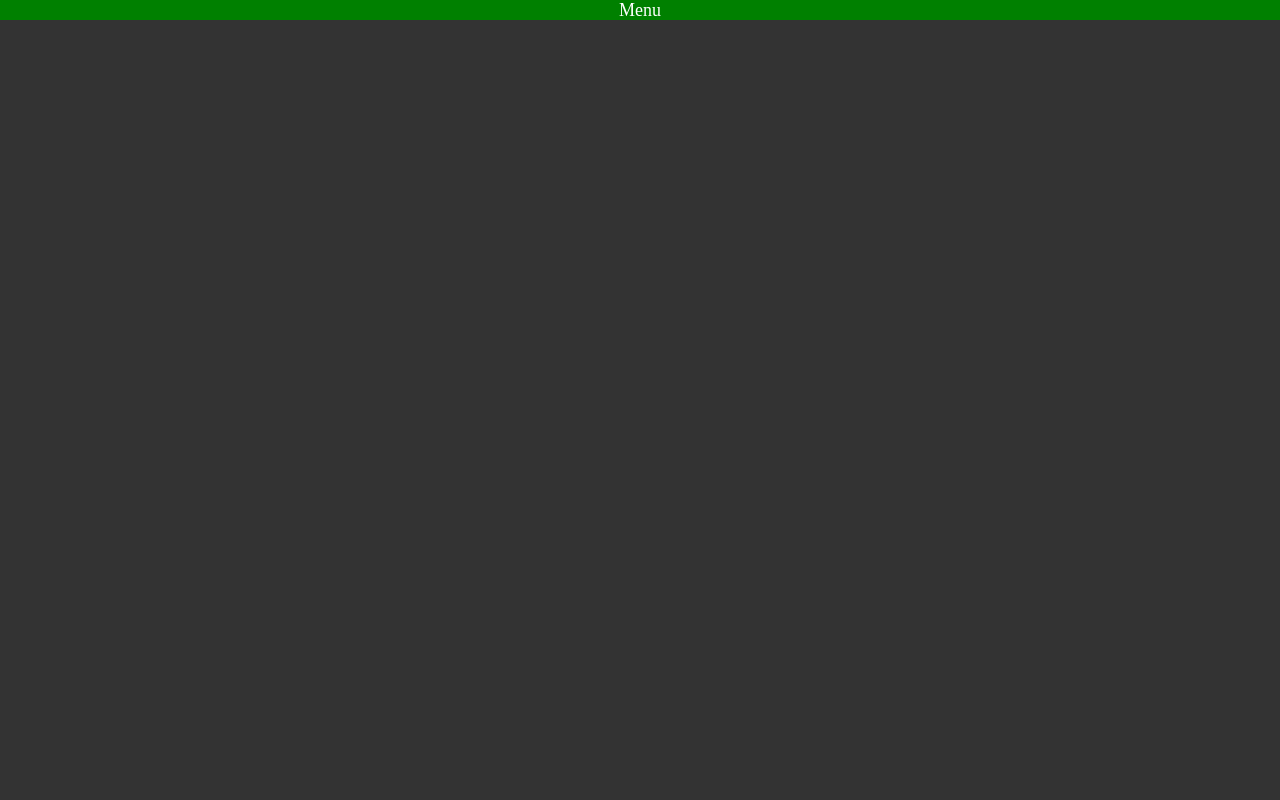
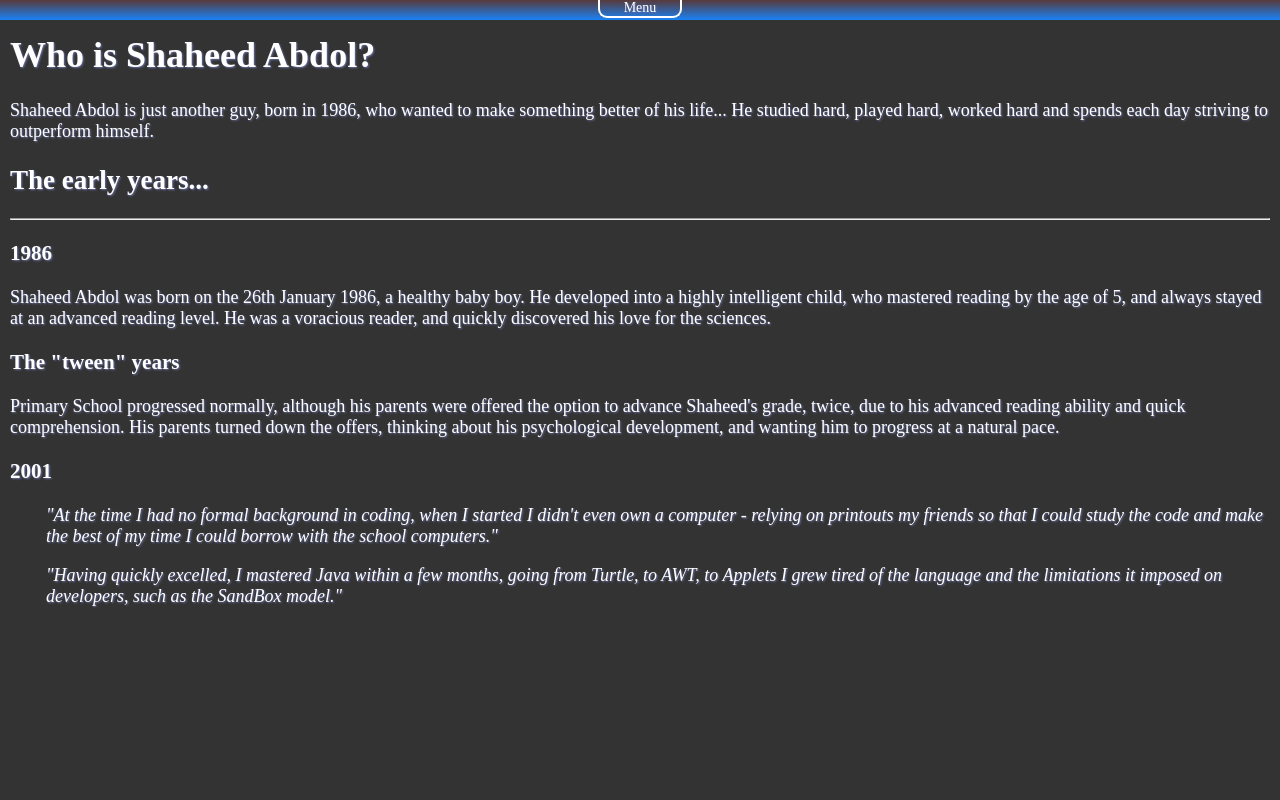
Before and after one commit to ShaheedLegion/Shaheed, a PHP site: page /newdesign/index.html in a window 1280 px wide. Run offline with PHP 8.4, Linux system fonts and the light colour scheme.

Commit message:
Added gripper menu image
Added menu bar image, styled out menu button. Adding content text. Next
step is to finalize the site contents.

```diff
--- a/newdesign/css/main.css
+++ b/newdesign/css/main.css
@@ -2,7 +2,6 @@ html, body
 {
 width:100%;
 height:100%;
-overflow:hidden;
 }
 
 body
@@ -10,7 +9,20 @@ body
 	background:#333;
 	margin:0;
 	padding:0;
-overflow:hidden;
+
+	color:white;
+	font-size:18px;
+
+	text-shadow: 1px 1px 2px #676fa3;
+	filter: dropshadow(color=#676fa3, offx=1, offy=1);
+}
+
+p.quote
+{
+	margin-left:2em;
+	margin-top:1em;
+	margin-bottom:1em;
+	font-style:italic;
 }
 
 object
@@ -58,23 +70,52 @@ padding:0;
 	display:block;
 	width:100%;
 	height:20px;
-
-background:green;
 	z-index: 10;
-
 	position:absolute;
 	bottom:0;
 	left:0;
+
+	/* fallback */
+	background-color: #1a82f7;
+	background: url('images/menu-bar.png');
+	background-repeat: repeat-x;
+	/* Safari 4-5, Chrome 1-9 */
+	background: -webkit-gradient(linear, 0% 0%, 0% 100%, from(#1a82f7), to(#2F2727));
+	/* Safari 5.1, Chrome 10+ */
+	background: -webkit-linear-gradient(top, #573A3A, #1a82f7);
+	/* Firefox 3.6+ */
+	background: -moz-linear-gradient(top, #2F2727, #1a82f7);
+	/* IE 10 */
+	background: -ms-linear-gradient(top, #2F2727, #1a82f7);
+	/* Opera 11.10+ */
+	background: -o-linear-gradient(top, #2F2727, #1a82f7);
 }
 
-.menubutton p
+.centermenu
 {
-	text-align:center;
+	width: 80px;
+	margin:0;
+	margin-left: auto;
+	margin-right: auto;
+	border-bottom: white 2px solid;
+	border-right: white 2px solid;
+	border-left: white 2px solid;
+
+	-webkit-border-bottom-right-radius: 9px;
+	-webkit-border-bottom-left-radius: 9px;
+	-moz-border-radius-bottomright: 9px;
+	-moz-border-radius-bottomleft: 9px;
+	border-bottom-right-radius: 9px;
+	border-bottom-left-radius: 9px;
+}
+
+.centermenu p
+{
+	padding:0 10px 0 10px;
 	color:white;
+	font-size:14px;
+	text-align: center;
 	margin:0;
-	padding:0;
-	font-family: sanserif;
-	font-size:18px;
 }
 
 h4
@@ -82,3 +123,8 @@ h4
 margin-top: 2em;
 background: black;
 }
+
+.bodycontent
+{
+	padding: 10px;
+}
--- a/newdesign/index.html
+++ b/newdesign/index.html
@@ -1,7 +1,10 @@
 <!DOCTYPE html>
 <html>
 <head>
+	<title>Shaheed Abdol - meet the man</title>
+	<meta name="description" content="Shaheed Abdol, Shaheed Abdol - Programmer, Personal Website for Shaheed Abdol"/>
 	<link rel="stylesheet" href="css/main.css" type="text/css" media="all" />
+
 	<script src="js/jquery-latest.min.js" type="text/javascript"></script>
 	<script src="js/navigation.js" type="text/javascript"></script>
 	<script src="js/main_self.js" type="text/javascript"></script>
@@ -9,10 +12,9 @@
 
 <body>
 
-<!--<div class="example" id="gall">-->
 <div class="menubar" id="menubar">
 <object data="cube.html"></object>
-    <div class="exhibit" id="blocky"><h4>Human</h4><span>blocky description</span></div>
+    <div class="exhibit"><h4>Human</h4><span>blocky description</span></div>
     <div class="exhibit"><h4>Husband</h4><span>blocky description</span></div>
     <div class="exhibit"><h4>Programmer</h4><span>blocky description</span></div>
     <div class="exhibit"><h4>Biker</h4><span>blocky description</span></div>
@@ -36,13 +38,39 @@
 
 	<a href="#" id="toggle" class="menubutton">
 		<div class="menubutton" id="menubtn" data-role="button">
-	<p>Menu</p>
+		<div class="centermenu"><p>Menu</p></div>
 		</div>
 	</a>
+</div>
 
+
+
+<div class="bodycontent">
+	<h1>Who is Shaheed Abdol?</h1>
+	<p>
+	Shaheed Abdol is just another guy, born in 1986, who wanted to make something better of his life... He studied hard, played hard, worked hard and spends each day striving to outperform himself.
+	</p>
+
+	<h2>The early years...</h2>
+	<hr/>
+	<h3>1986</h3>
+	<p>
+	Shaheed Abdol was born on the 26th January 1986, a healthy baby boy. He developed into a highly intelligent child, who mastered reading by the age of 5, and always stayed at an advanced reading level. He was a voracious reader, and quickly discovered his love for the sciences.
+	</p>
+
+	<h3>The "tween" years</h3>
+	</p>
+	Primary School progressed normally, although his parents were offered the option to advance Shaheed's grade, twice, due to his advanced reading ability and quick comprehension. His parents turned down the offers, thinking about his psychological development, and wanting him to progress at a natural pace.
+	<p>
+
+	<h3>2001</h3>
+	<p class="quote">
+	"At the time I had no formal background in coding, when I started I didn't even own a computer - relying on printouts my friends so that I could study the code and make the best of my time I could borrow with the school computers."
+	</p>
+
+	<p class="quote">
+	"Having quickly excelled, I mastered Java within a few months, going from Turtle, to AWT, to Applets I grew tired of the language and the limitations it imposed on developers, such as the SandBox model."
+	</p>
 </div>
-<!--</div>-->
-
-<!-- Add a div here that will slide up with the page contents... -->
 <body>
 </html>
```
Also changed, not shown: newdesign/images/menu-gripper.png (added). Lines whose indentation alone changed are shown as unchanged.
